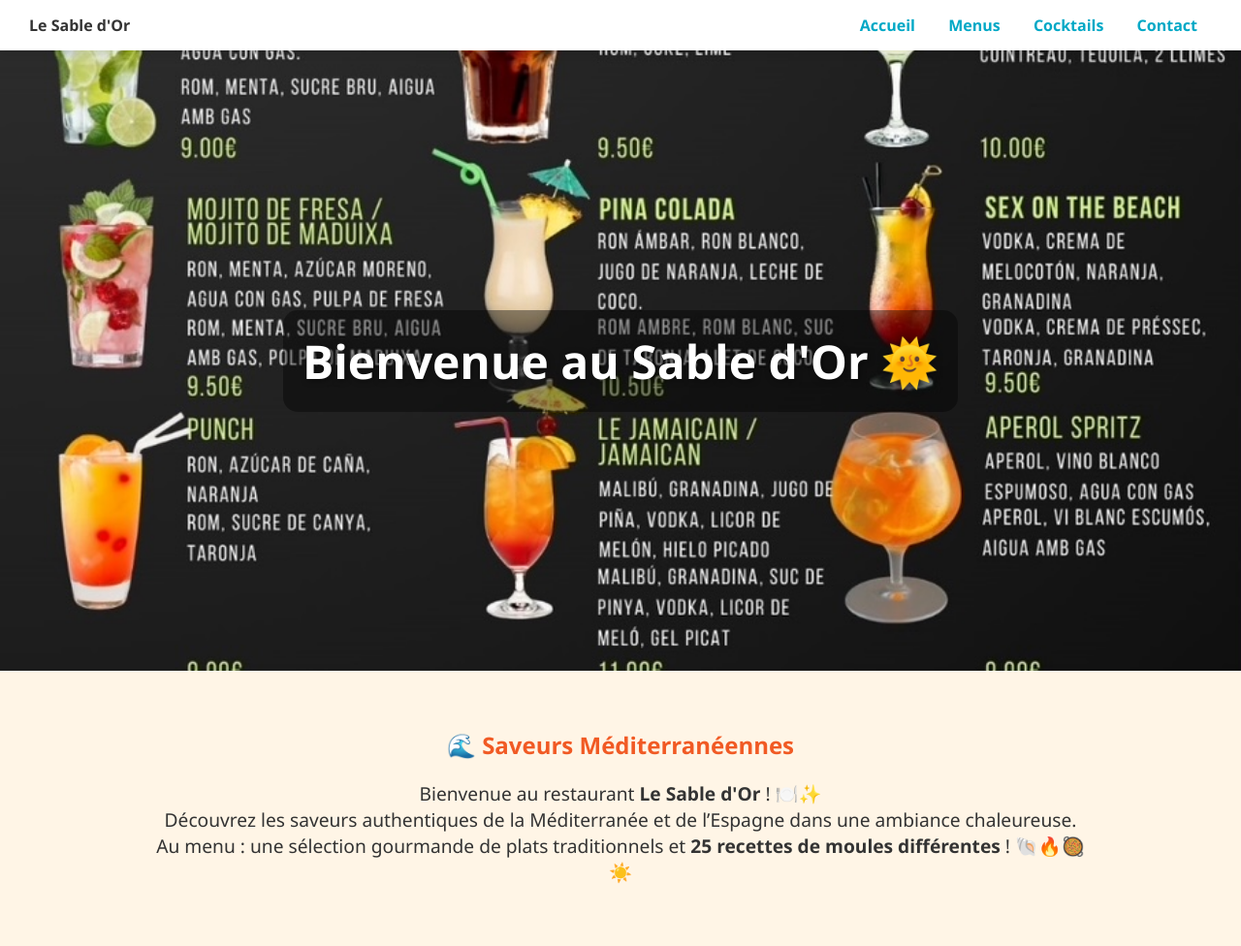
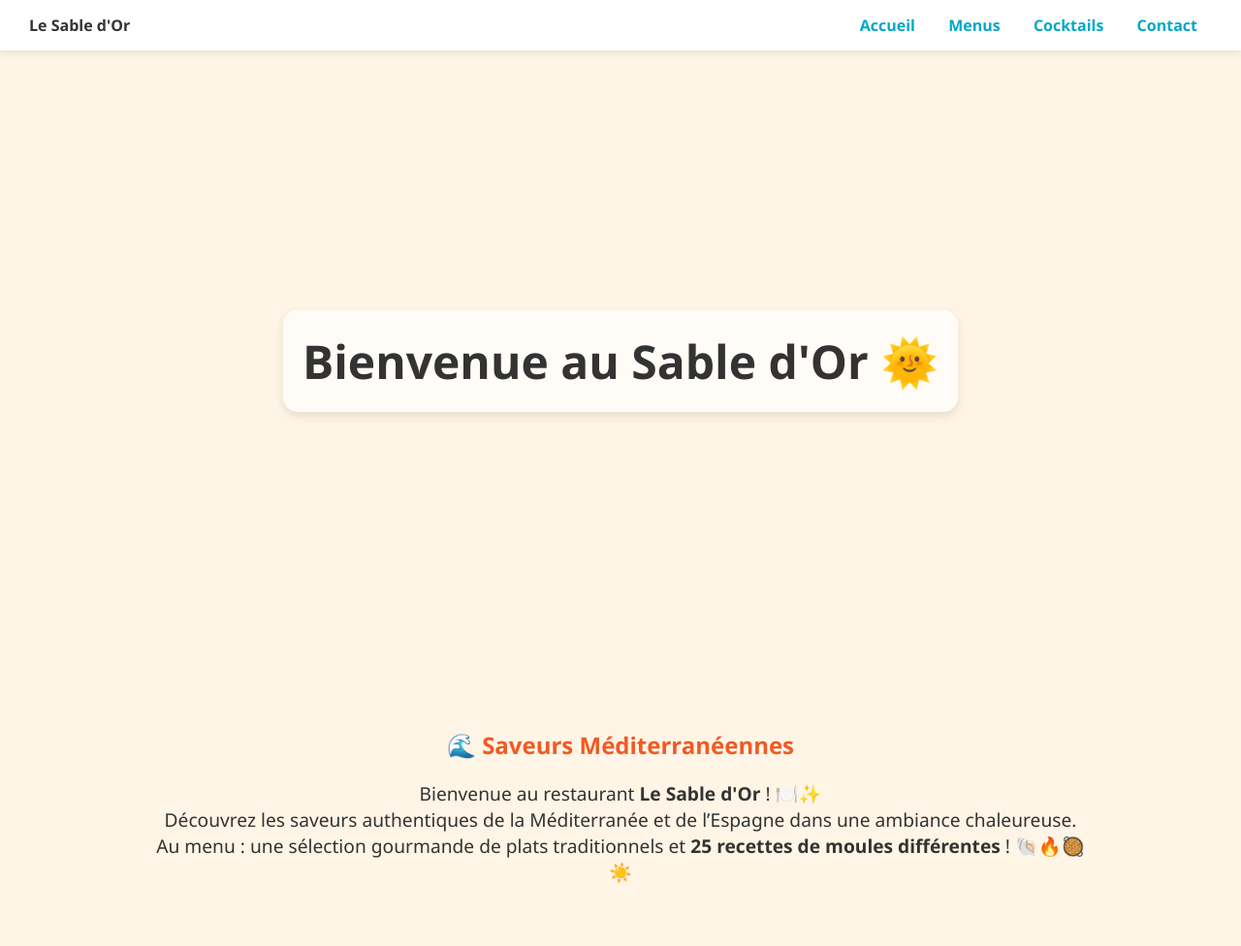
Before and after one commit to LeSableDor/LeSableDor, a plain HTML site: page index.html in a window 1280 px wide. Shown: the top 976 px of the page at 97% size. Drawn offline with Linux system fonts and the light colour scheme.

Commit message:
Update index.html

```diff
--- a/index.html
+++ b/index.html
@@ -35,20 +35,20 @@
       font-weight: bold;
     }
     header {
-      background: url('PHOTO-2025-04-14-19-16-21.jpg') center/cover no-repeat;
+      background: var(--sable); /* Fond identique au reste de la page */
       height: 80vh;
       display: flex;
       align-items: center;
       justify-content: center;
-      color: var(--blanc);
-      text-shadow: 1px 1px 6px rgba(0,0,0,0.5);
+      color: #333;
       text-align: center;
     }
     header h1 {
       font-size: 3em;
-      background-color: rgba(0, 0, 0, 0.4);
+      background-color: rgba(255, 255, 255, 0.7);
       padding: 20px;
       border-radius: 15px;
+      box-shadow: 0 4px 10px rgba(0,0,0,0.1);
     }
     section {
       padding: 60px 20px;
@@ -101,6 +101,11 @@
       header h1 { font-size: 2em; padding: 15px; }
     }
   </style>
+  <script>
+    window.addEventListener('load', () => {
+      window.scrollTo(0, 0);
+    });
+  </script>
 </head>
 <body>
 
```
